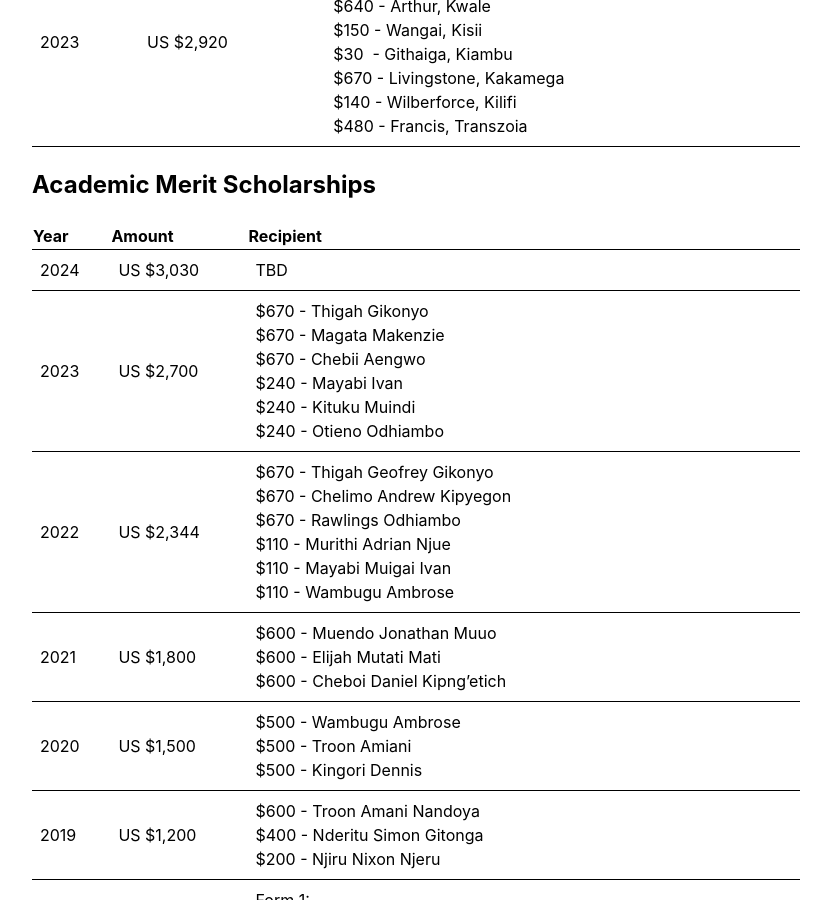
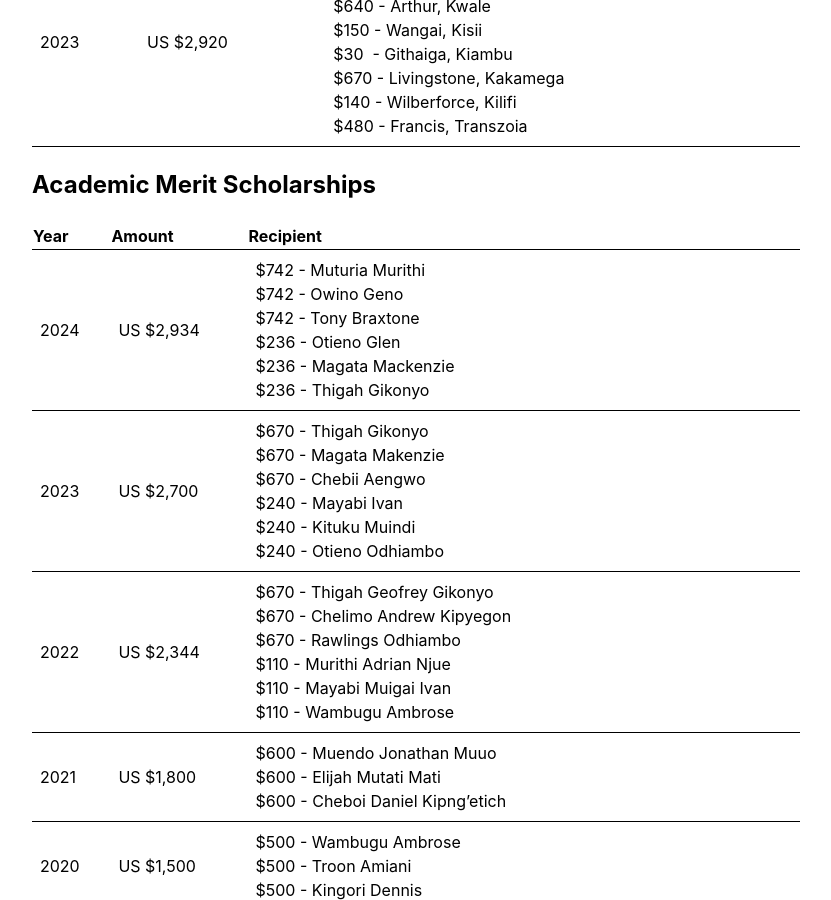
Before and after one commit to ahsef/ahsef.github.io, a Jekyll site: the page built from _pages/about.html, in a window 1280 px wide and 900 px high, scrolled down 1311 px. Shown: the whole window, without its empty margins (224-1055 px from the left). Built offline with Jekyll 4.4.1, drawn with Linux system fonts in a browser that asks for light colours.

Commit message:
Update 2024 merit recipients

```diff
--- a/_pages/about.html
+++ b/_pages/about.html
@@ -101,10 +101,15 @@ $480 - Francis, Transzoia
 	<tbody>
 	<tr>
 		<td>2024</td>
-		<td>US $3,030</td>
+		<td>US $2,934</td>
 		<td>
 <pre>
-TBD
+$742 - Muturia Murithi
+$742 - Owino Geno
+$742 - Tony Braxtone
+$236 - Otieno Glen
+$236 - Magata Mackenzie
+$236 - Thigah Gikonyo
 </pre>
 		</td>
 	</tr>
```
